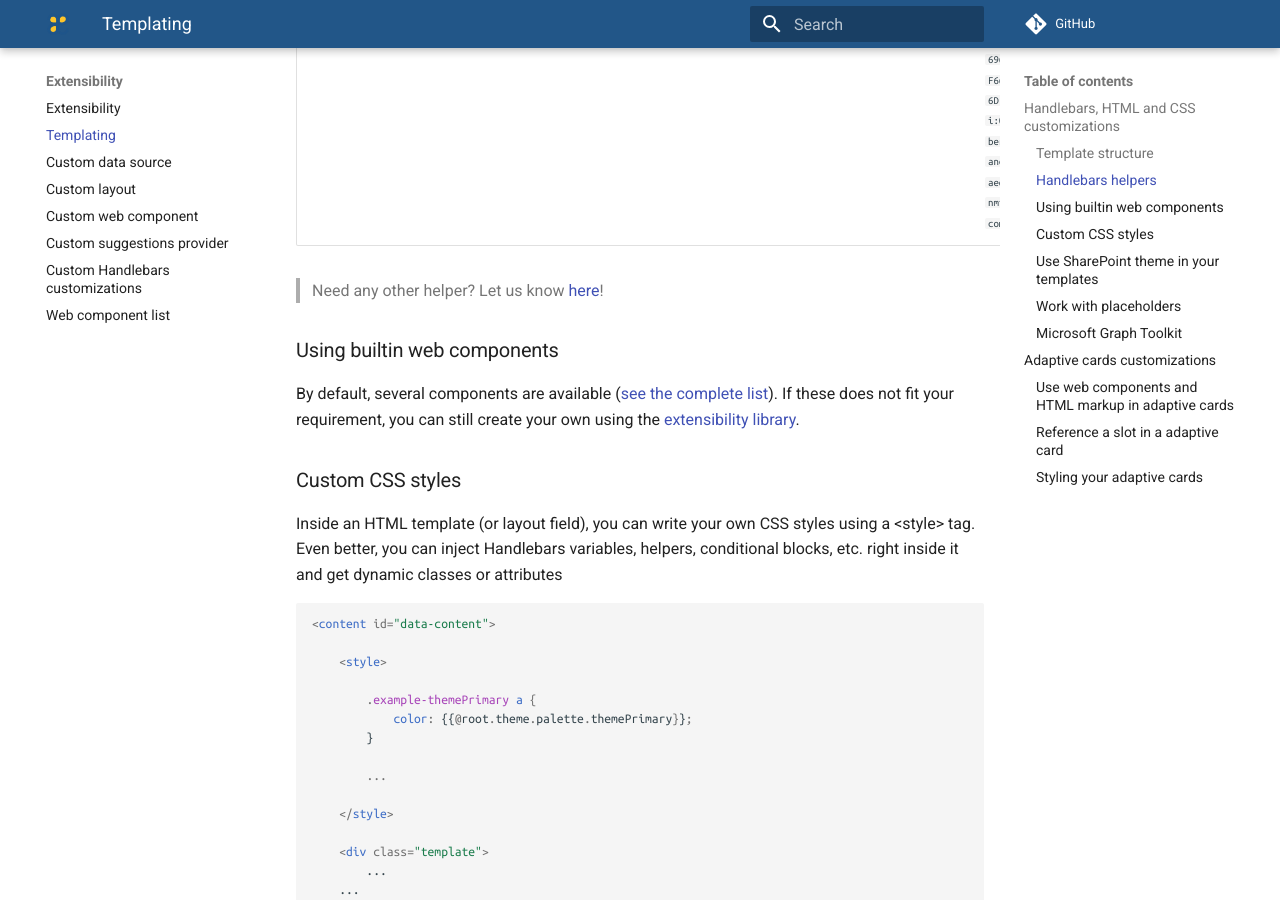
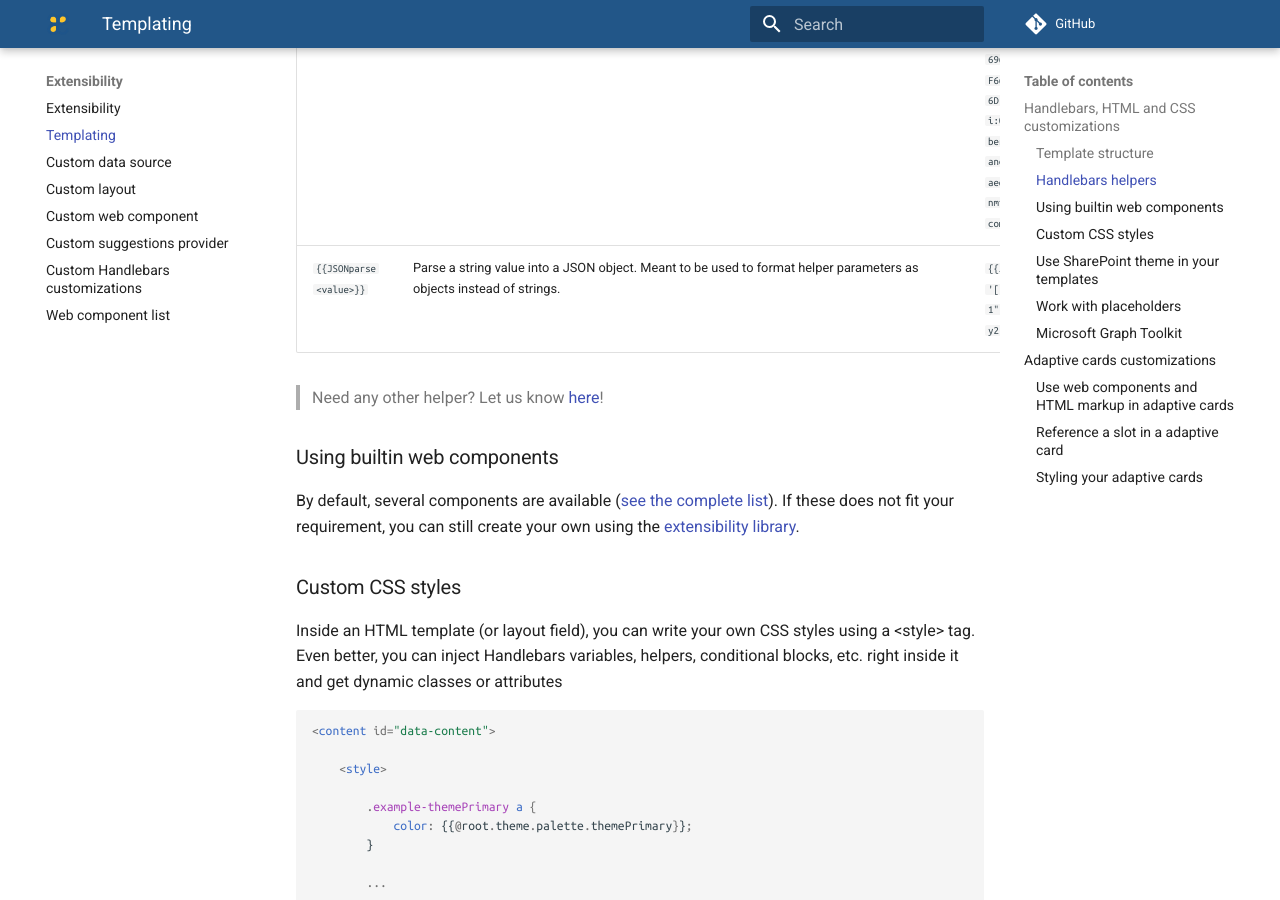
Before and after one commit to aequos-solutions/modern-data-visualizer, an MkDocs documentation site: the page built from docs/extensibility/templating.md, in a window 1280 px wide and 900 px high, scrolled down 3416 px. Built offline with MkDocs 1.6.1 and Material for MkDocs 9.7.7, drawn with Linux system fonts in a browser that asks for light colours; comment, search, counter and statistics services are not loaded.

Commit message:
- Updated extensibility demo version number + added JSONparse helper documentation

```diff
--- a/docs/extensibility/templating.md
+++ b/docs/extensibility/templating.md
@@ -51,6 +51,7 @@ The following custom helpers are available in addition to the [handlebars-helper
 `{{#group items by="<property>"}}` | Group items by a specific results property. See [https://github.com/shannonmoeller/handlebars-group-by](https://github.com/shannonmoeller/handlebars-group-by) for usage.
 | `{{slot item <property_names>}}` | Return the `<property_name>` value for the `item` object. Supports deep property paths. Supports single and multiple item properties | ex with single value: `{{slot item "property.subproperty"}}`<br>ex with multiple properties `{{slot item (JSONparse '["property1","property2"]')}}`
 | `{{getUserEmail <value>}}` | Extract the user email in a string based on a email regex  (ex: a claim). Returns the first match.| `{{getUserEmail "franck.cornu@aequosdev.onmicrosoft.com \| Franck Cornu \| 693A30232E667C6D656D626572736869707C6672616E636B2E636F726E7540616571756F736465762E6F6E6D6963726F736F66742E636F6D i:0#.f\|membership\|franck.cornu@aequosdev.onmicrosoft.com"}}`
+| `{{JSONparse <value>}}` | Parse a string value into a JSON object. Meant to be used to format helper parameters as objects instead of strings. | `{{JSONparse '["property1","property2"]')}}`
 
 > Need any other helper? Let us know [here](https://github.com/aequos-solutions/modern-data-visualizer/issues)!
 
```
Also changed, not shown: 1 other file.
